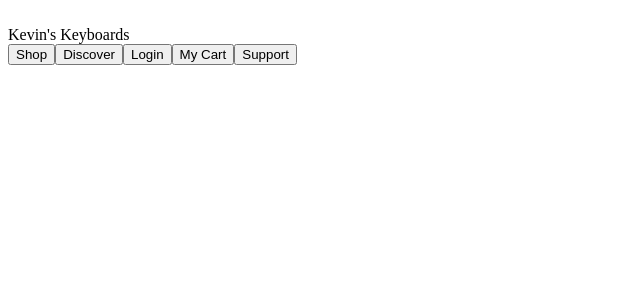
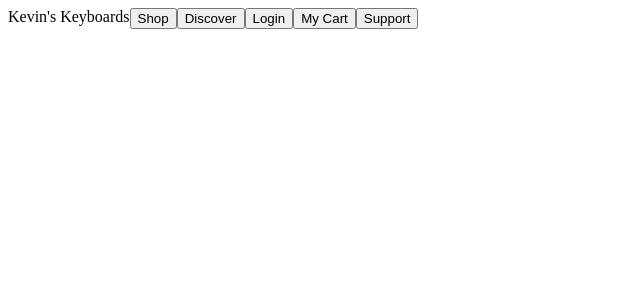
Before and after one commit to KevinKaras/Kevins-Keyboards, a React (Create React App) app in the folder FrontEnd/: page / in a window 1280 px wide. Shown: the top 300 px of the page, without its empty margins (0-640 px from the left). Built offline with nearby package versions, Linux system fonts and the light colour scheme.

Commit message:
final check before the night

```diff
--- a/FrontEnd/src/components/CSS/NavBar.css
+++ b/FrontEnd/src/components/CSS/NavBar.css
@@ -0,0 +1,7 @@
+.Nav-Bar-Div{
+    display: flex
+}
+
+.Icon-Container{
+    display:flex
+}
--- a/FrontEnd/src/components/NavBar.js
+++ b/FrontEnd/src/components/NavBar.js
@@ -1,13 +1,13 @@
 import React from "react";
 import Search from "./Search.js"
-
+import "./CSS/NavBar.css"
 function NavBar(){
 
 
 
 
     return (
-        <div className="NavBarDiv">
+        <div className="Nav-Bar-Div">
             <div className="Icon-Container">
                 <img className="Site-Logo"></img>
                 <div className="Title-Container">
```
